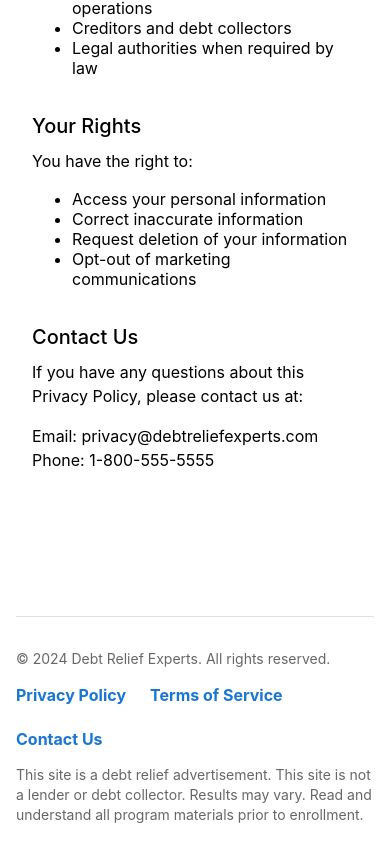
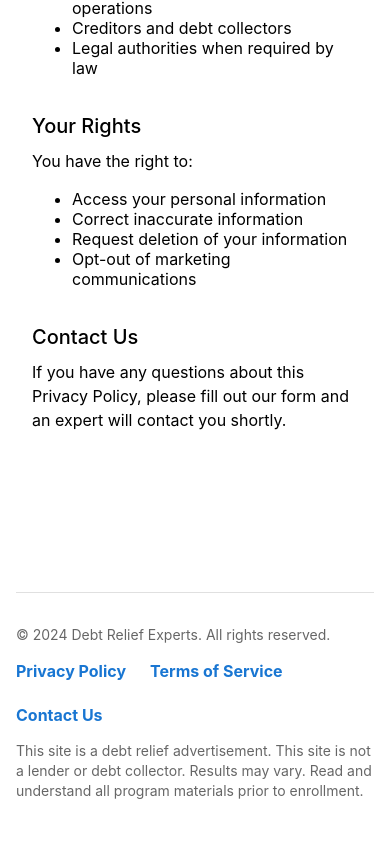
Before and after one commit to contentkingpins/debt-settlement, a React (Create React App) app: page /privacy in a window 390 px wide. Shown: the part 721-1582 px from the top of the page. Built offline with nearby package versions, Linux system fonts and the light colour scheme.

Commit message:
Remove phone numbers and emails, update contact information to reference form

```diff
--- a/src/components/layout/Footer.js
+++ b/src/components/layout/Footer.js
@@ -33,7 +33,8 @@
               Terms of Service
             </Link>
             <Link
-              href="mailto:contact@debtreliefexperts.com"
+              component={RouterLink}
+              to="/"
               color="primary"
               underline="hover"
               sx={{ fontWeight: 'bold' }}
--- a/src/pages/PrivacyPolicy.js
+++ b/src/pages/PrivacyPolicy.js
@@ -63,11 +63,7 @@
           Contact Us
         </Typography>
         <Typography paragraph>
-          If you have any questions about this Privacy Policy, please contact us at:
-        </Typography>
-        <Typography>
-          Email: privacy@debtreliefexperts.com<br />
-          Phone: 1-800-555-5555
+          If you have any questions about this Privacy Policy, please fill out our form and an expert will contact you shortly.
         </Typography>
       </Box>
     </Container>
--- a/src/pages/Terms.js
+++ b/src/pages/Terms.js
@@ -72,11 +72,7 @@
           Contact Information
         </Typography>
         <Typography paragraph>
-          For questions about these Terms and Conditions, please contact us at:
-        </Typography>
-        <Typography>
-          Email: legal@debtreliefexperts.com<br />
-          Phone: 1-800-555-5555
+          If you have any questions about these Terms and Conditions, please fill out our form and an expert will contact you shortly.
         </Typography>
       </Box>
     </Container>
```
